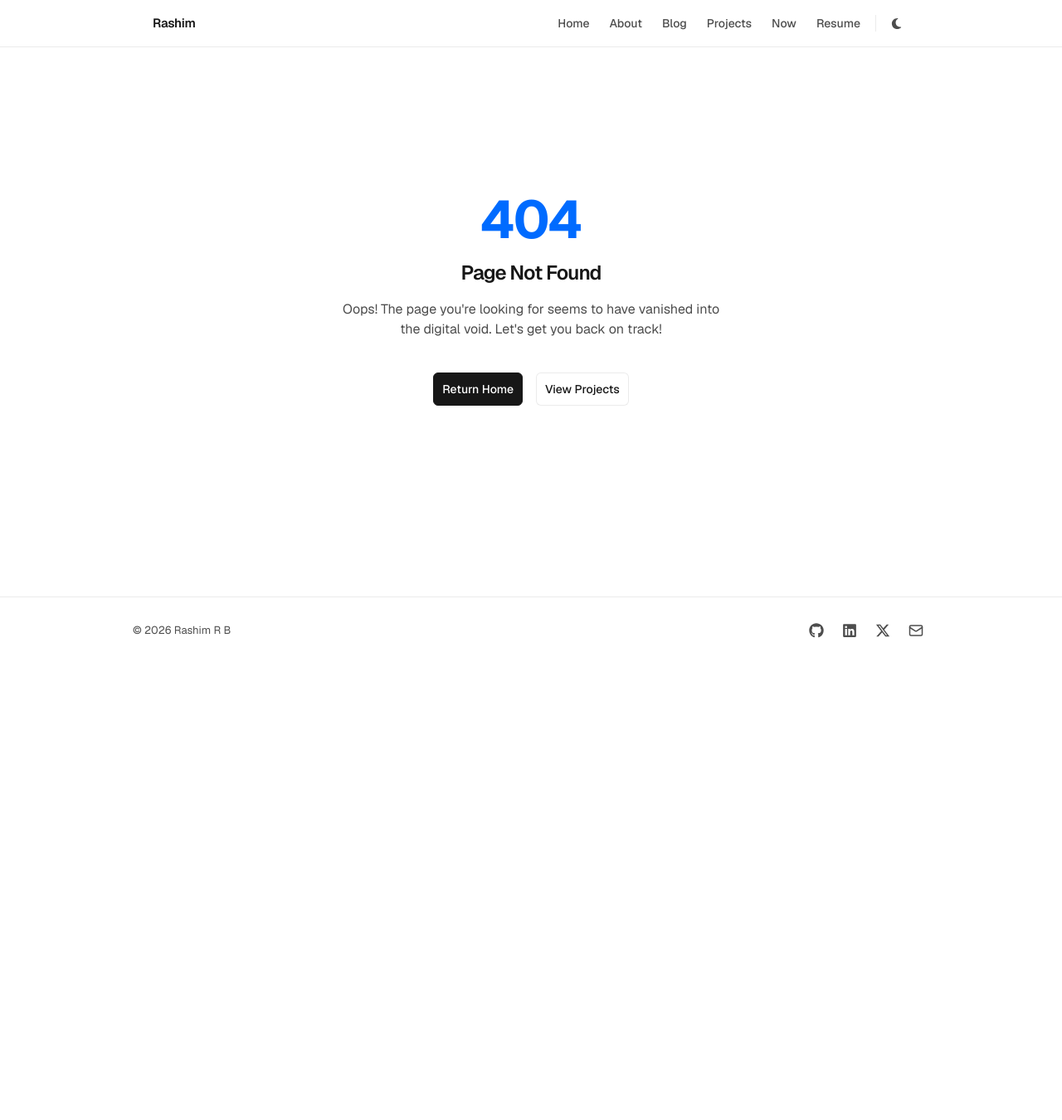
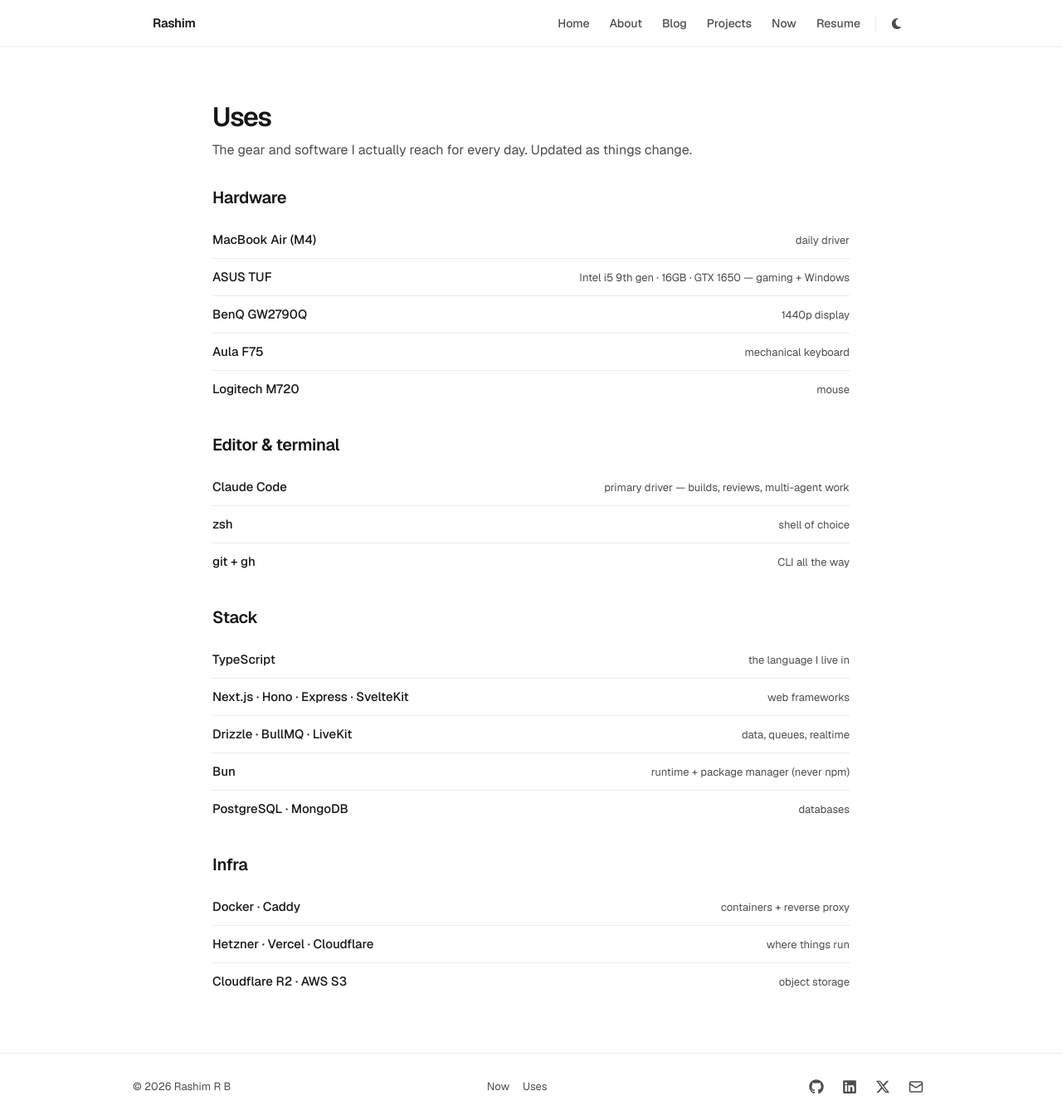
Before and after one commit to rashim2104/portfolio, a Next.js app: page /uses in a window 1280 px wide. Before the commit this address had no page. Shown: the whole page at 83% size. Before the commit the page ends 800 px from the top, so only its background shows below. Built offline with nearby package versions, Linux system fonts and the light colour scheme.

Commit message:
feat: add /uses page with hardware, tools, and stack

```diff
--- a/src/app/resources/config.js
+++ b/src/app/resources/config.js
@@ -6,6 +6,7 @@ const routes = {
   "/work": true,
   "/blog": true,
   "/now": true,
+  "/uses": true,
   "/resume": true,
 };
 
--- a/src/app/resources/content.js
+++ b/src/app/resources/content.js
@@ -261,6 +261,51 @@ const now = {
   ],
 };
 
+const uses = {
+  label: "Uses",
+  title: "Uses",
+  description: `The hardware, tools, and stack ${person.name} uses day to day`,
+  intro: "The gear and software I actually reach for every day. Updated as things change.",
+  groups: [
+    {
+      title: "Hardware",
+      items: [
+        { name: "MacBook Air (M4)", detail: "daily driver" },
+        { name: "ASUS TUF", detail: "Intel i5 9th gen · 16GB · GTX 1650 — gaming + Windows" },
+        { name: "BenQ GW2790Q", detail: "1440p display" },
+        { name: "Aula F75", detail: "mechanical keyboard" },
+        { name: "Logitech M720", detail: "mouse" },
+      ],
+    },
+    {
+      title: "Editor & terminal",
+      items: [
+        { name: "Claude Code", detail: "primary driver — builds, reviews, multi-agent work" },
+        { name: "zsh", detail: "shell of choice" },
+        { name: "git + gh", detail: "CLI all the way" },
+      ],
+    },
+    {
+      title: "Stack",
+      items: [
+        { name: "TypeScript", detail: "the language I live in" },
+        { name: "Next.js · Hono · Express · SvelteKit", detail: "web frameworks" },
+        { name: "Drizzle · BullMQ · LiveKit", detail: "data, queues, realtime" },
+        { name: "Bun", detail: "runtime + package manager (never npm)" },
+        { name: "PostgreSQL · MongoDB", detail: "databases" },
+      ],
+    },
+    {
+      title: "Infra",
+      items: [
+        { name: "Docker · Caddy", detail: "containers + reverse proxy" },
+        { name: "Hetzner · Vercel · Cloudflare", detail: "where things run" },
+        { name: "Cloudflare R2 · AWS S3", detail: "object storage" },
+      ],
+    },
+  ],
+};
+
 const work = {
   label: "Projects",
   title: "Featured Projects",
@@ -273,4 +318,4 @@ const resume = {
   description: "View and download my professional resume",
 };
 
-export { person, social, newsletter, home, about, blog, now, work, resume };
+export { person, social, newsletter, home, about, blog, now, uses, work, resume };
--- a/src/app/sitemap.ts
+++ b/src/app/sitemap.ts
@@ -7,6 +7,7 @@ const STATIC_PRIORITIES: Record<string, { priority: number; changeFrequency: str
   "/work": { priority: 0.8, changeFrequency: "monthly" },
   "/blog": { priority: 0.8, changeFrequency: "monthly" },
   "/now": { priority: 0.7, changeFrequency: "weekly" },
+  "/uses": { priority: 0.6, changeFrequency: "monthly" },
   "/resume": { priority: 0.8, changeFrequency: "monthly" },
 };
 
--- /dev/null
+++ b/src/app/uses/page.tsx
@@ -0,0 +1,73 @@
+import React from "react";
+import { baseURL } from "@/app/resources";
+import { uses, person } from "@/app/resources/content";
+
+export async function generateMetadata() {
+  const title = `Uses - ${person.name}`;
+  const description = uses.description;
+  const ogImage = `https://${baseURL}/og?type=default&title=${encodeURIComponent("Uses")}&description=${encodeURIComponent(description)}`;
+
+  return {
+    title,
+    description,
+    alternates: { canonical: `https://${baseURL}/uses` },
+    openGraph: {
+      title,
+      description,
+      type: "website",
+      url: `https://${baseURL}/uses`,
+      images: [{ url: ogImage, alt: title }],
+    },
+    twitter: {
+      card: "summary_large_image",
+      title,
+      description,
+      images: [ogImage],
+    },
+  };
+}
+
+export default function Uses() {
+  return (
+    <div style={{ maxWidth: "var(--max-w-content)", width: "100%", display: "flex", flexDirection: "column", gap: "var(--space-8)" }}>
+      <div style={{ display: "flex", flexDirection: "column", gap: "var(--space-2)" }}>
+        <h1 style={{ fontSize: "32px", fontWeight: 600, letterSpacing: "-1.28px", lineHeight: "40px", color: "var(--color-primary)", margin: 0 }}>
+          Uses
+        </h1>
+        <p style={{ fontSize: "16px", lineHeight: "24px", color: "var(--color-secondary)", margin: 0 }}>
+          {uses.intro}
+        </p>
+      </div>
+
+      {uses.groups.map((group) => (
+        <section key={group.title} style={{ display: "flex", flexDirection: "column", gap: "var(--space-4)" }}>
+          <h2 style={{ fontSize: "20px", fontWeight: 600, letterSpacing: "-0.4px", lineHeight: "26px", color: "var(--color-primary)", margin: 0 }}>
+            {group.title}
+          </h2>
+          <div style={{ display: "flex", flexDirection: "column" }}>
+            {group.items.map((item, i) => (
+              <div
+                key={item.name}
+                style={{
+                  display: "flex",
+                  justifyContent: "space-between",
+                  alignItems: "baseline",
+                  gap: "var(--space-4)",
+                  padding: "var(--space-3) 0",
+                  borderTop: i === 0 ? "none" : "1px solid var(--gray-200)",
+                }}
+              >
+                <span style={{ fontSize: "15px", fontWeight: 500, color: "var(--color-primary)", flexShrink: 0 }}>
+                  {item.name}
+                </span>
+                <span style={{ fontSize: "13px", lineHeight: "18px", color: "var(--color-secondary)", textAlign: "right" }}>
+                  {item.detail}
+                </span>
+              </div>
+            ))}
+          </div>
+        </section>
+      ))}
+    </div>
+  );
+}
--- a/src/components/Footer.tsx
+++ b/src/components/Footer.tsx
@@ -56,6 +56,15 @@ export const Footer = () => {
           &copy; {currentYear} {person.name}
         </span>
 
+        <div style={{ display: "flex", alignItems: "center", gap: "var(--space-4)" }}>
+          <Link href="/now" className="nav-link" style={{ padding: 0, fontSize: "13px", fontWeight: 400 }}>
+            Now
+          </Link>
+          <Link href="/uses" className="nav-link" style={{ padding: 0, fontSize: "13px", fontWeight: 400 }}>
+            Uses
+          </Link>
+        </div>
+
         <div
           style={{
             display: "flex",
```
